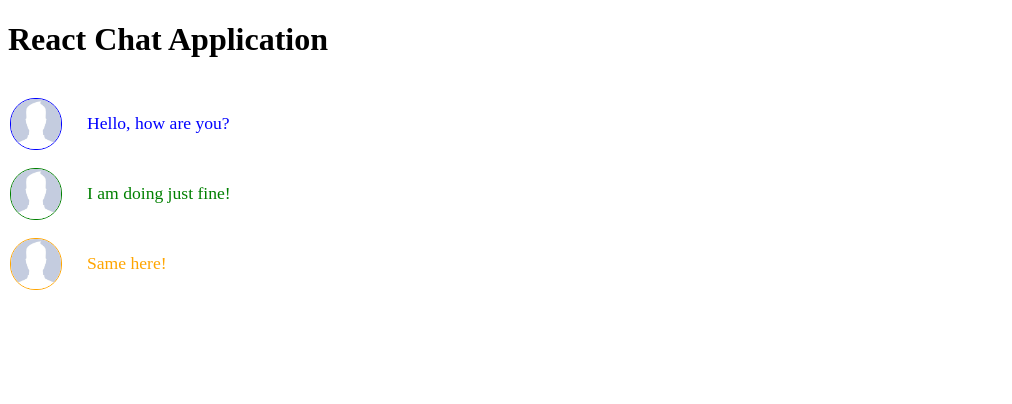
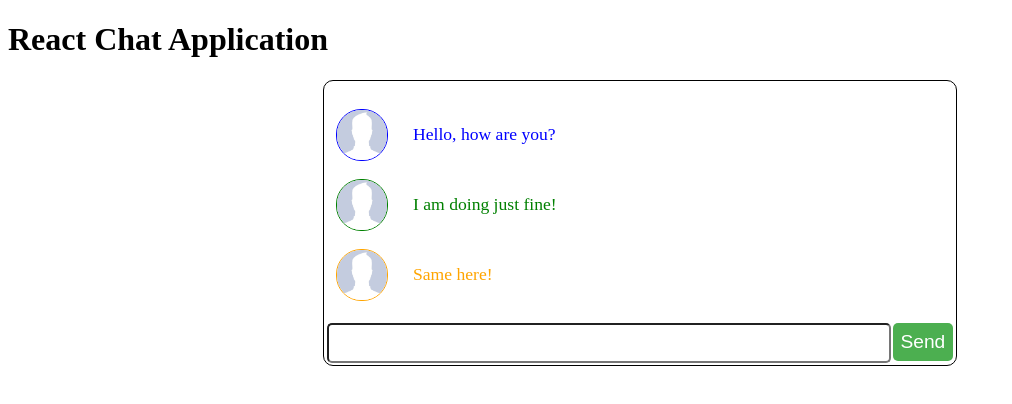
Before and after one commit to emrickgarrett/ReactChapAppExample, a React app: page / in a window 1280 px wide. Shown: the top 404 px of the page, without its empty margins (0-1012 px from the left). Built offline with nearby package versions, Linux system fonts and the light colour scheme.

Commit message:
Have added some more chat components including what will be the input with the user. Not too concerned about styling so I'm not spending much time on it

```diff
--- a/jsx/App.jsx
+++ b/jsx/App.jsx
@@ -19,8 +19,15 @@ class App extends React.Component{
 
 class Header extends React.Component{
 	render(){
+
+		var style = {
+			headerText: {
+				margin: 'auto'
+			}
+		}
+
 		return (
-			<div>
+			<div style={style.headerText}>
 				<h1>React Chat Application</h1>
 			</div>
 		);
--- a/jsx/ChatContainer.jsx
+++ b/jsx/ChatContainer.jsx
@@ -1,6 +1,7 @@
 import React from 'react';
 import ReactDOM from 'react-dom';
 import Message from './MessageComponents.jsx';
+import MessageUserInput from './MessageUserInput.jsx';
 
 class ChatContainer extends React.Component{
 	constructor(){
@@ -33,13 +34,28 @@ class ChatContainer extends React.Component{
 	}
 
 	render(){
+
+		var style = {
+			container: {
+				width:'50%',
+				height:'100%',
+				margin:'auto',
+				border:'1px solid black',
+				borderRadius: '10px',
+			},
+			messages:{
+				padding:'10px 10px 0 10px'
+			}
+		}
+
 		return(
-			<div>
-				<table>
+			<div style={style.container}>
+				<table style={style.messages}>
 					<tbody>
 						{this.state.dummyData.map((message, i) => <ChatMessage key = {i} data = {message} />)}
 					</tbody>
 				</table>
+				<MessageUserInput />
 			</div>
 		);
 	}
--- /dev/null
+++ b/jsx/MessageUserInput.jsx
@@ -0,0 +1,62 @@
+import React from 'react';
+import ReactDOM from 'react-dom';
+
+class MessageUserInput extends React.Component{
+	constructor(){
+		super();
+	}
+
+	render(){
+
+		var styles = {
+			container:{
+				width:'99%',
+				display:'flex',
+				margin:'20px auto 2px auto',
+			},
+			message: {
+				padding: '2px',
+				height:'32px',
+				fontSize: '1.2em',
+				color: 'black',
+				width:'100%',
+				borderRadius: '5px',
+				flex:'2',
+			},
+			messageButton: {
+				color:'white',
+				backgroundColor: '#4CAF50',
+				textAlign: 'center',
+				textDecoration: 'none',
+				border:'none',
+				padding:'2px',
+				height:'38px',
+				width:'60px',
+				fontSize: '1.2em',
+				borderRadius: '5px',
+				marginLeft:'2px',
+			}
+		}
+
+		return(
+			<div style={styles.container}>
+				<ChatInput style={styles.message} />
+				<ChatSubmitButton style={styles.messageButton}/>
+			</div>
+		);
+	}
+}
+
+function ChatInput(props){
+	return(
+		<input style={props.style} type='text' name='message'/>
+	);
+}
+
+function ChatSubmitButton(props){
+	return(
+		<input style={props.style} type='button' name='submit' value='Send'/>
+	);
+}
+
+export default MessageUserInput;
```
